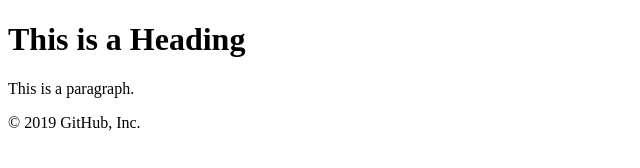
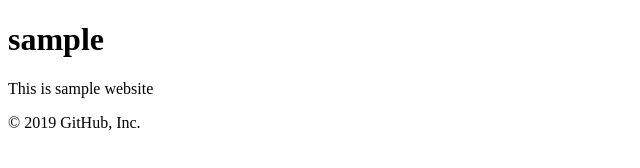
Before and after one commit to harikrishna24-96/harikrishna-bz, a website: page public/html/index.html in a window 1280 px wide. Shown: the whole page, without its empty margins (0-640 px from the left). Drawn offline with Linux system fonts and the light colour scheme; files that its build step writes are made by us from their sources; files whose address does not match are found by name.

```diff
--- a/public/html/index.html
+++ b/public/html/index.html
@@ -8,8 +8,8 @@
 </head>
 <body>
 
-<h1>This is a Heading</h1>
-<p>This is a paragraph.</p>
+<h1>sample</h1>
+<p>This is sample website</p>
 <script src="js/site.js"></script>
 </body>
 </html>
```
